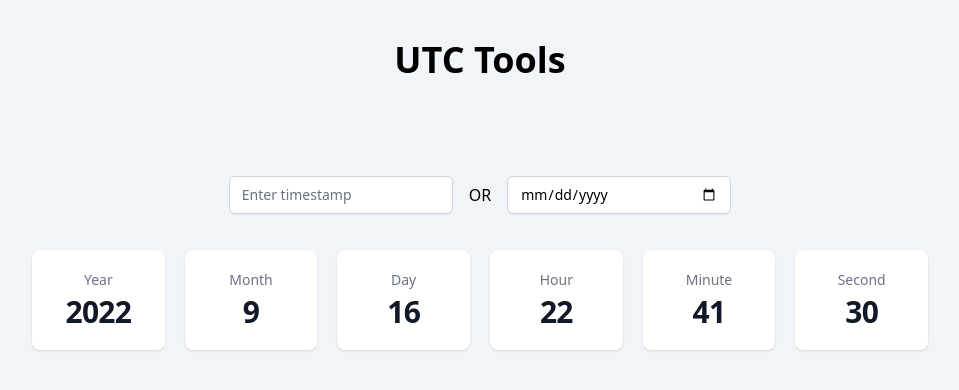
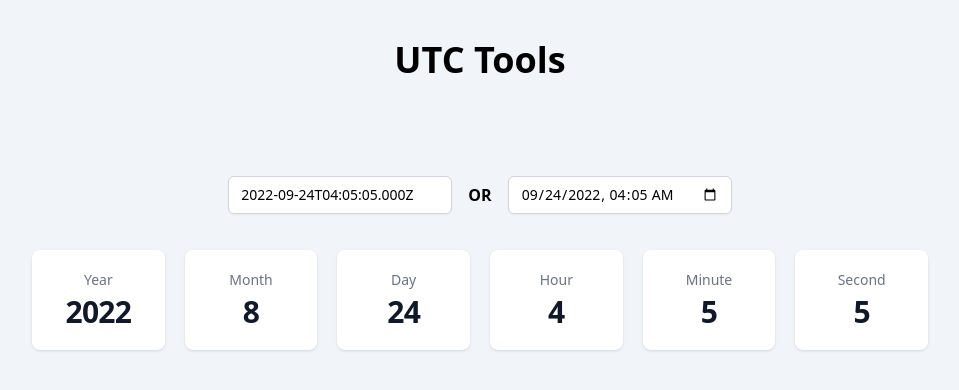
Before and after one commit to emilyyleung/utc-tools, a Next.js app: page / in a window 1280 px wide. Shown: the top 390 px of the page, without its empty margins (160-1119 px from the left). Built offline with nearby package versions, Linux system fonts and the light colour scheme.

Commit message:
app works as intended

```diff
--- a/components/Form/Input/CalendarPicker.js
+++ b/components/Form/Input/DatePicker.js
@@ -1,4 +1,4 @@
-export default function CalendarPicker(props) {
+export default function DatePicker(props) {
   const handleChange = (e) => {
     console.log(e.target.value);
   };
--- /dev/null
+++ b/components/Form/Input/DateTimePicker.js
@@ -0,0 +1,16 @@
+import { format, parseISO } from 'date-fns';
+
+export default function DateTimePicker({ value, setValue }) {
+  const pickValue = format(value, "yyyy-MM-dd'T'HH:mm");
+  const handleChange = (e) => {
+    setValue(parseISO(e.target.value).toISOString());
+  };
+  return (
+    <input
+      type="datetime-local"
+      onChange={handleChange}
+      value={pickValue}
+      className="form-input block w-full rounded-md border-gray-300 shadow-sm focus:border-indigo-500 focus:ring-indigo-500 sm:text-sm"
+    />
+  );
+}
--- a/components/Form/Input/InputHiddenLabel.js
+++ b/components/Form/Input/InputHiddenLabel.js
@@ -1,11 +1,33 @@
-export default function InputHiddenLabel(props) {
+export default function InputHiddenLabel({
+  label,
+  name,
+  type,
+  id,
+  placeholder,
+  value,
+  setValue,
+}) {
+  const handleChange = (e) => {
+    console.log('y', e.target.value);
+    setValue(e.target.value);
+  };
+
+  const inputProps = {
+    label,
+    name,
+    type,
+    id,
+    placeholder,
+    value,
+  };
   return (
     <div>
-      <label htmlFor={props.name} className="sr-only">
-        {props.label}
+      <label htmlFor={name} className="sr-only">
+        {label}
       </label>
       <input
-        {...props}
+        {...inputProps}
+        onChange={handleChange}
         className="block w-full rounded-md border-gray-300 shadow-sm focus:border-indigo-500 focus:ring-indigo-500 sm:text-sm"
       />
     </div>
--- a/package.json
+++ b/package.json
@@ -10,6 +10,7 @@
   },
   "dependencies": {
     "@headlessui/react": "^1.7.2",
+    "date-fns": "^2.29.3",
     "heroicons": "^2.0.11",
     "next": "12.3.1",
     "react": "18.2.0",
--- a/pages/index.js
+++ b/pages/index.js
@@ -1,16 +1,29 @@
+import { useEffect, useState } from 'react';
 import Head from 'next/head';
 import SimpleStats from 'components/Stats/SimpleStats';
 import InputHiddenLabel from 'components/Form/Input/InputHiddenLabel';
-import CalendarPicker from 'components/Form/Input/CalendarPicker';
+import DateTimePicker from 'components/Form/Input/DateTimePicker';
+
+import {
+  format,
+  getDate,
+  getHours,
+  getMinutes,
+  getMonth,
+  getSeconds,
+  getYear,
+  parseISO,
+} from 'date-fns';
 
 export default function Home() {
+  const [datetime, setDatetime] = useState(new Date().toISOString());
   const values = [
-    { key: 'Year', value: 2022 },
-    { key: 'Month', value: 9 },
-    { key: 'Day', value: 16 },
-    { key: 'Hour', value: 22 },
-    { key: 'Minute', value: 41 },
-    { key: 'Second', value: 30 },
+    { key: 'Year', value: getYear(parseISO(datetime)) },
+    { key: 'Month', value: getMonth(parseISO(datetime)) },
+    { key: 'Day', value: getDate(parseISO(datetime)) },
+    { key: 'Hour', value: getHours(parseISO(datetime)) },
+    { key: 'Minute', value: getMinutes(parseISO(datetime)) },
+    { key: 'Second', value: getSeconds(parseISO(datetime)) },
   ];
   return (
     <div className="bg-slate-100 min-h-screen">
@@ -31,11 +44,13 @@ export default function Home() {
               type="text"
               id="timestamp"
               placeholder="Enter timestamp"
+              value={datetime}
+              setValue={setDatetime}
             />
           </div>
-          <div className="px-4">OR</div>
+          <div className="px-4 font-semibold">OR</div>
           <div className="w-full md:w-56 justify-self-start">
-            <CalendarPicker />
+            <DateTimePicker value={parseISO(datetime)} setValue={setDatetime} />
           </div>
         </div>
         <SimpleStats data={values} />
```
Also changed, not shown: 1 other file (tests, documents, lock files or other folders).
